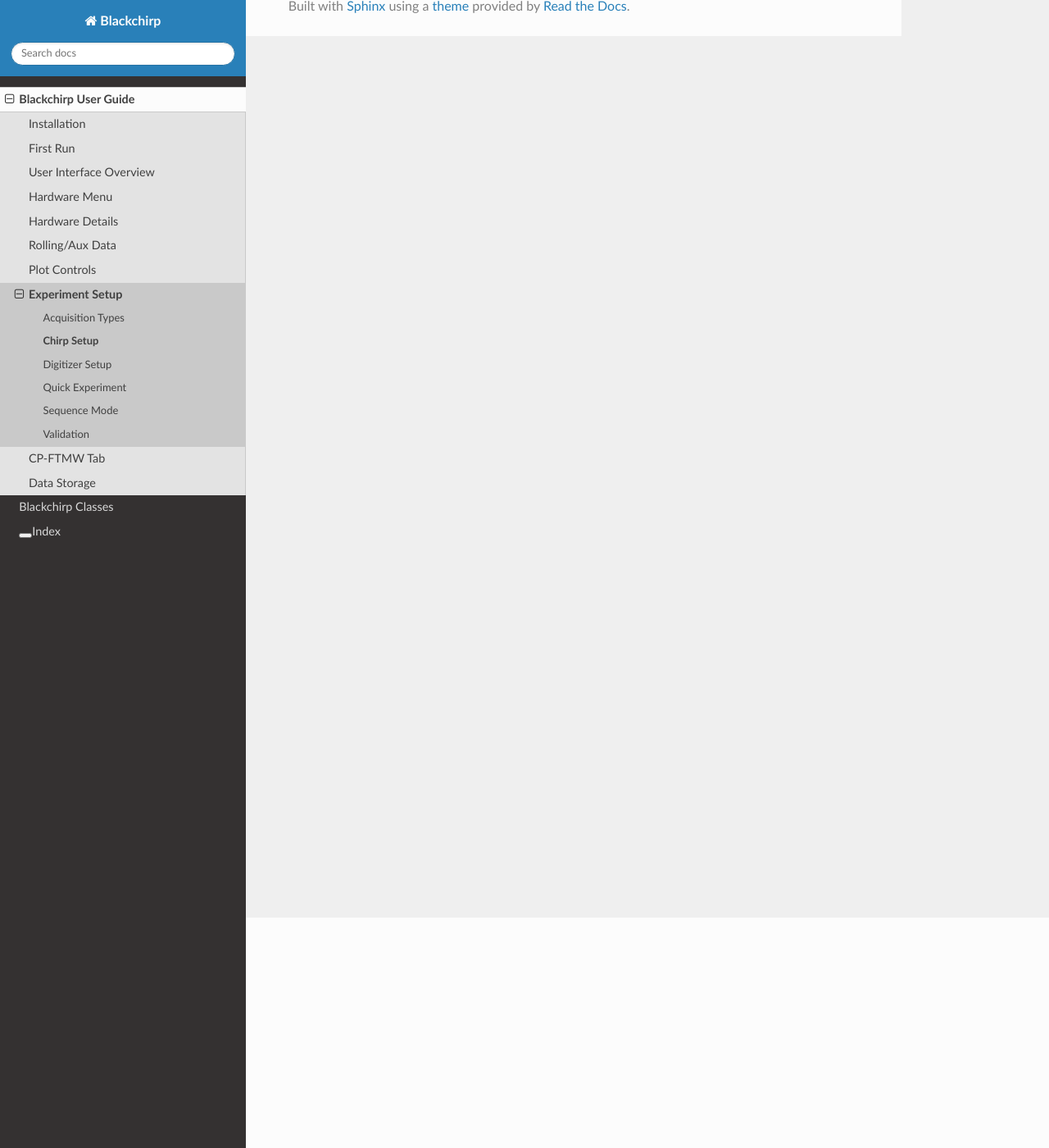
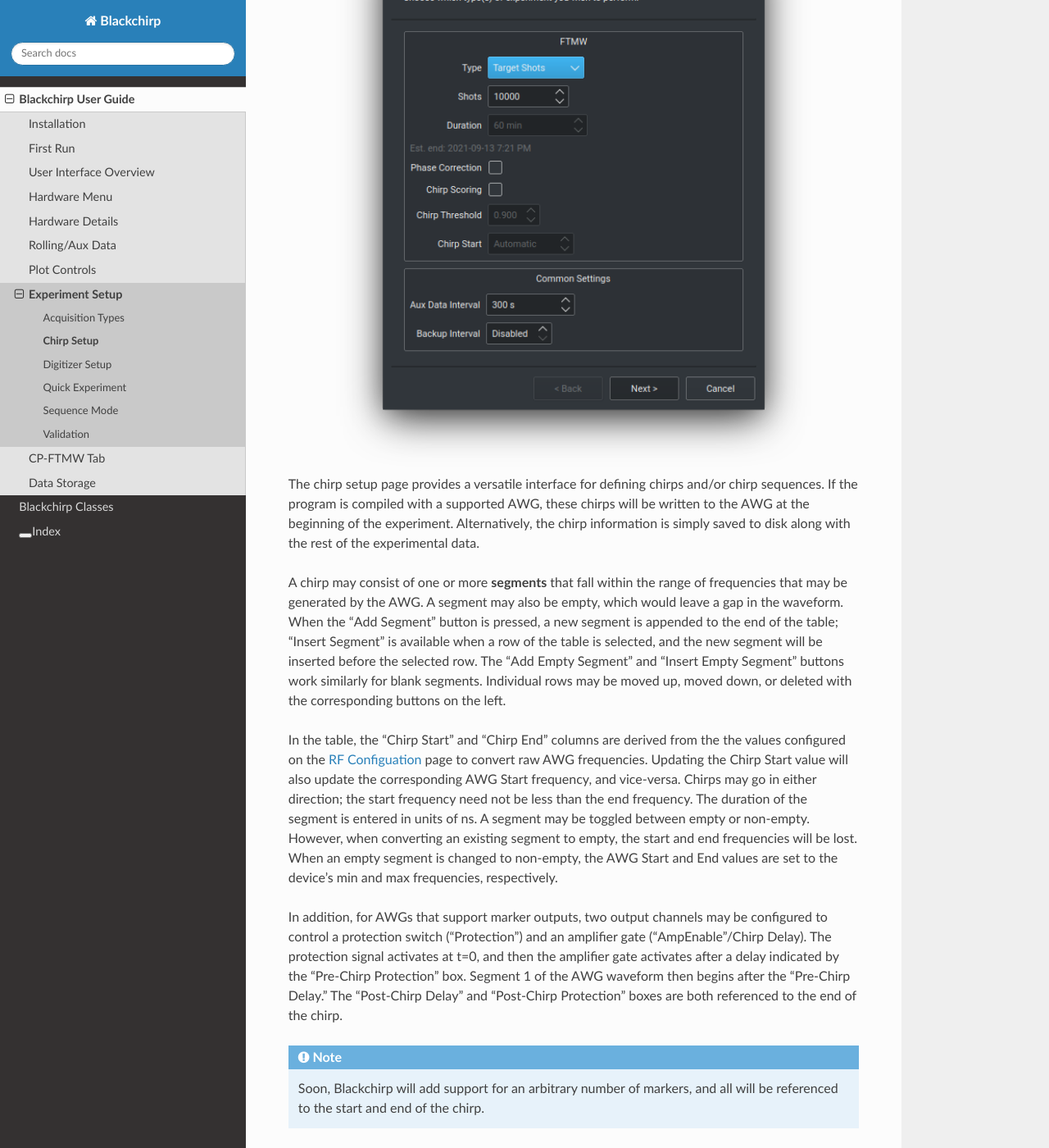
Before and after one commit to kncrabtree/blackchirp, a Sphinx documentation site: the page built from doc/source/user_guide/experiment/chirp_setup.rst, in a window 1280 px wide and 1400 px high, scrolled down 281 px. Shown: the whole window at 82% size. Built offline with Sphinx 7.4.7 and the Read the Docs theme 2.0.0, drawn with Linux system fonts in a browser that asks for light colours.

Commit message:
Update documentation

```diff
--- a/doc/source/user_guide/experiment/chirp_setup.rst
+++ b/doc/source/user_guide/experiment/chirp_setup.rst
@@ -1,2 +1,25 @@
+.. index::
+   single: Chirp
+   single: Protection
+   single: Amplifier Gate
+   single: Segment
+
+
 Chirp Setup
 ===========
+
+.. image:: /_static/user_guide/experiment/startpage.png
+   :align: center
+   :width: 600
+   :alt: Chirp setup
+
+The chirp setup page provides a versatile interface for defining chirps and/or chirp sequences. If the program is compiled with a supported AWG, these chirps will be written to the AWG at the beginning of the experiment. Alternatively, the chirp information is simply saved to disk along with the rest of the experimental data.
+
+A chirp may consist of one or more **segments** that fall within the range of frequencies that may be generated by the AWG. A segment may also be empty, which would leave a gap in the waveform. When the "Add Segment" button is pressed, a new segment is appended to the end of the table; "Insert Segment" is available when a row of the table is selected, and the new segment will be inserted before the selected row. The "Add Empty Segment" and "Insert Empty Segment" buttons work similarly for blank segments. Individual rows may be moved up, moved down, or deleted with the corresponding buttons on the left.
+
+In the table, the "Chirp Start" and "Chirp End" columns are derived from the the values configured on the `RF Configuation <../hardware_menu.html#rf-configuration>`__ page to convert raw AWG frequencies. Updating the Chirp Start value will also update the corresponding AWG Start frequency, and vice-versa. Chirps may go in either direction; the start frequency need not be less than the end frequency. The duration of the segment is entered in units of ns. A segment may be toggled between empty or non-empty. However, when converting an existing segment to empty, the start and end frequencies will be lost. When an empty segment is changed to non-empty, the AWG Start and End values are set to the device's min and max frequencies, respectively.
+
+In addition, for AWGs that support marker outputs, two output channels may be configured to control a protection switch ("Protection") and an amplifier gate ("AmpEnable"/Chirp Delay). The protection signal activates at t=0, and then the amplifier gate activates after a delay indicated by the "Pre-Chirp Protection" box. Segment 1 of the AWG waveform then begins after the "Pre-Chirp Delay." The "Post-Chirp Delay" and "Post-Chirp Protection" boxes are both referenced to the end of the chirp.
+
+.. note::
+   Soon, Blackchirp will add support for an arbitrary number of markers, and all will be referenced to the start and end of the chirp.
```
Also changed, not shown: doc/source/_static/user_guide/experiment/chirpsetup.png (added).
